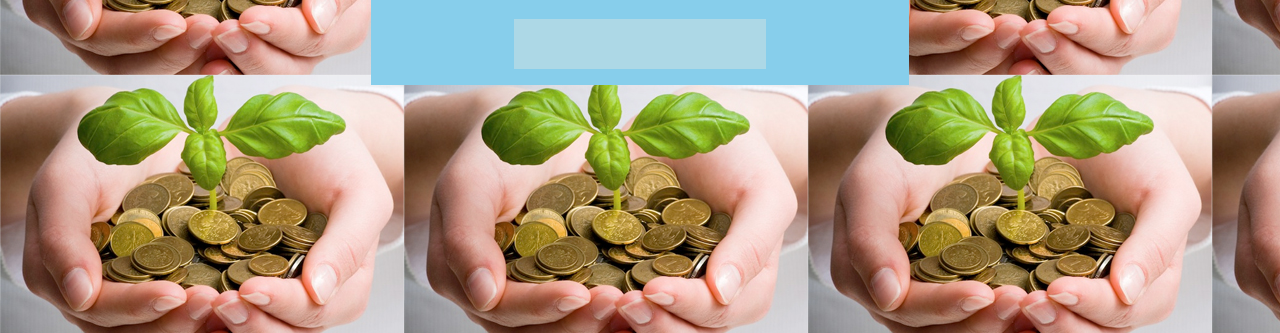
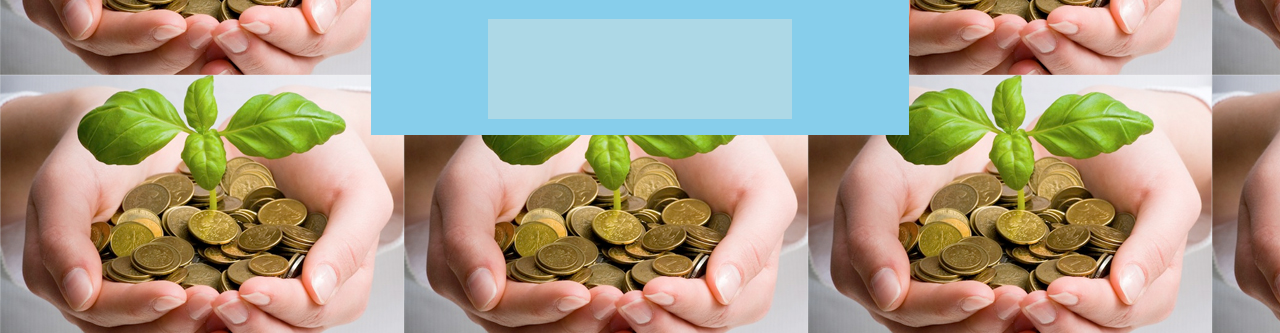
Before and after one commit to rendaniluk/everyDayDecission, a plain HTML site: page index.html in a window 1280 px wide. Shown: the part 467-800 px from the top of the page. Drawn offline with Linux system fonts and the light colour scheme.

Commit message:
investment calculator

```diff
--- a/style.css
+++ b/style.css
@@ -83,8 +83,8 @@ width: 40%;
   background-color:lightblue;
   font-weight: bold;
   font-size: 30px;
-  height: 50px;
-  width: 50%;
+  height: 100px;
+  width: 60%;
   text-align: center;
   margin:auto;
 }
```
